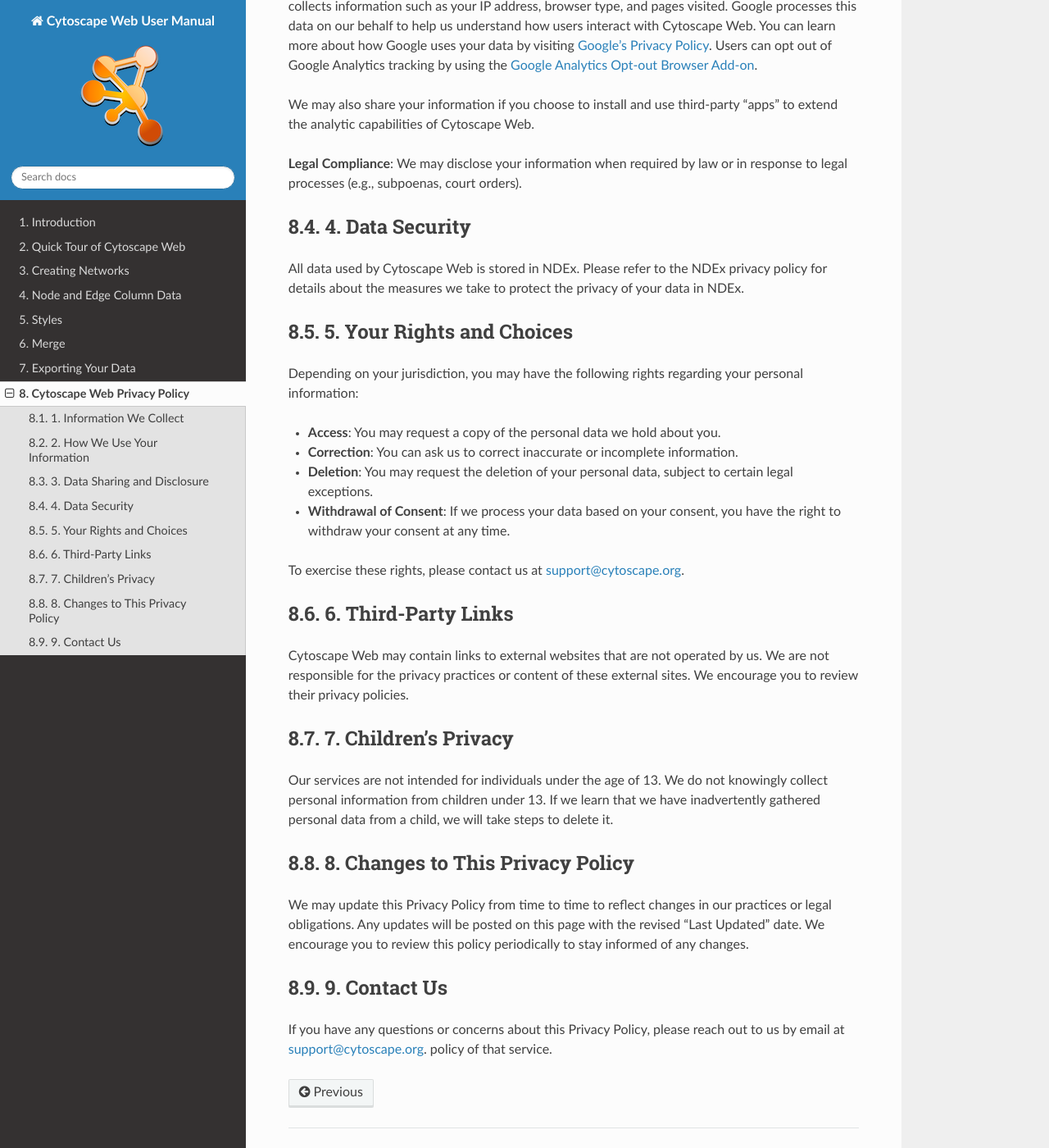
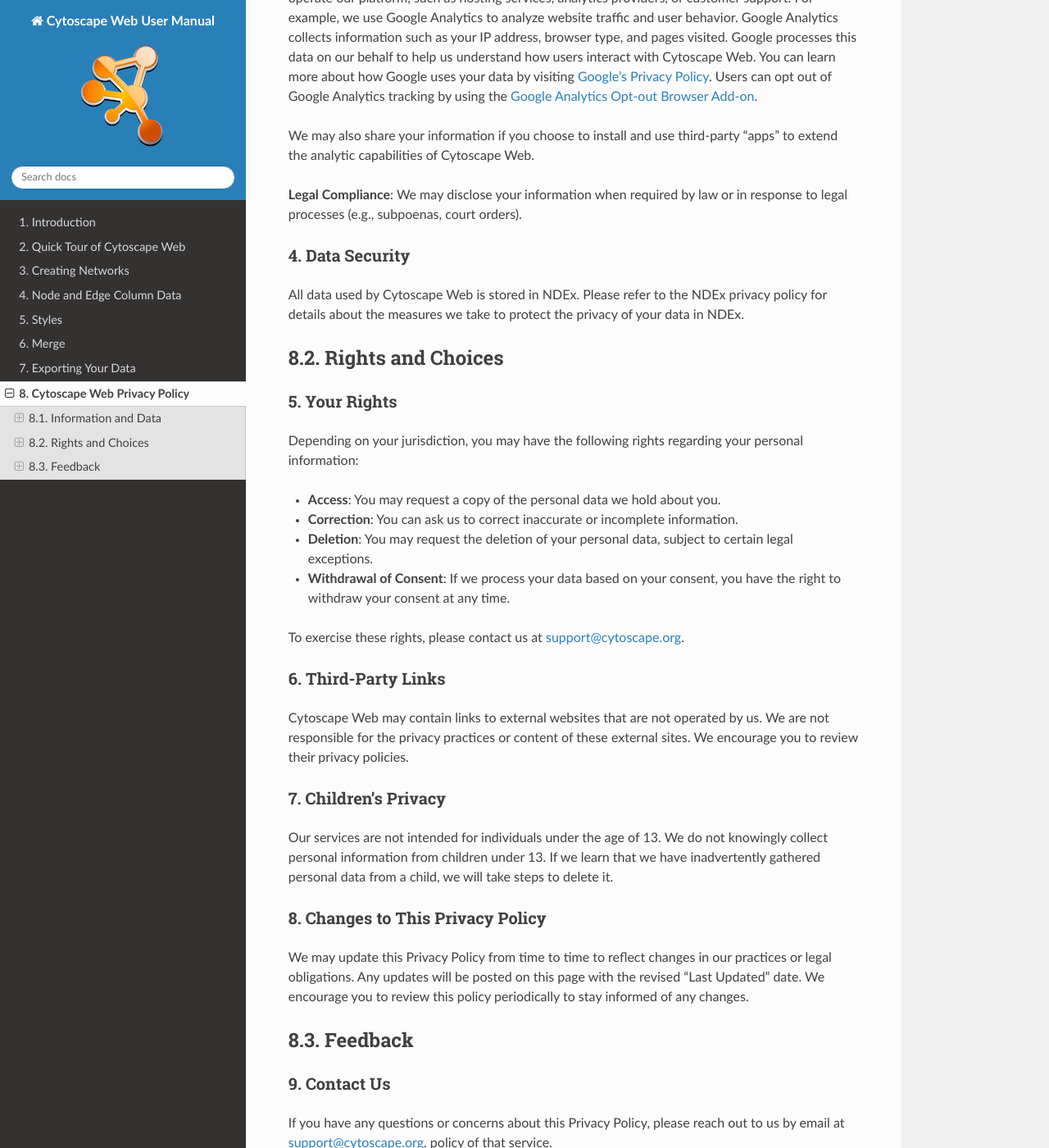
Before and after one commit to cytoscape/web-cytoscape-manual, a Sphinx documentation site: the page built from docs/Cytoscape_Privacy_Policy.md, in a window 1280 px wide and 1400 px high, scrolled down 908 px. Shown: the whole window at 82% size. Built offline with Sphinx 7.4.7 and the Read the Docs theme 3.1.0, drawn with Linux system fonts in a browser that asks for light colours; some of the changed text lies outside the part shown.

Commit message:
Update Cytoscape_Privacy_Policy.md

```diff
--- a/docs/Cytoscape_Privacy_Policy.md
+++ b/docs/Cytoscape_Privacy_Policy.md
@@ -20,7 +22,7 @@
 - To analyze how our website is used and to gather statistical data to enhance our platform.
 - To prevent fraudulent activities and ensure security.
 
-## 3. Data Sharing and Disclosure
+### 3. Data Sharing and Disclosure
 
 We do not sell, rent, or trade your personal information to third parties. However, we may share your data in the following circumstances:
 
@@ -30,11 +32,13 @@
 
 **Legal Compliance**: We may disclose your information when required by law or in response to legal processes (e.g., subpoenas, court orders).
 
-## 4. Data Security
+### 4. Data Security
 
 All data used by Cytoscape Web is stored in NDEx. Please refer to the NDEx privacy policy for details about the measures we take to protect the privacy of your data in NDEx.
 
-## 5. Your Rights and Choices
+## Rights and Choices
+
+### 5. Your Rights
 
 Depending on your jurisdiction, you may have the following rights regarding your personal information:
 
@@ -45,19 +49,21 @@
 
 To exercise these rights, please contact us at [support@cytoscape.org](mailto:support@cytoscape.org).
 
-## 6. Third-Party Links
+### 6. Third-Party Links
 
 Cytoscape Web may contain links to external websites that are not operated by us. We are not responsible for the privacy practices or content of these external sites. We encourage you to review their privacy policies.
 
-## 7. Children's Privacy
+### 7. Children's Privacy
 
 Our services are not intended for individuals under the age of 13. We do not knowingly collect personal information from children under 13. If we learn that we have inadvertently gathered personal data from a child, we will take steps to delete it.
 
-## 8. Changes to This Privacy Policy
+### 8. Changes to This Privacy Policy
 
 We may update this Privacy Policy from time to time to reflect changes in our practices or legal obligations. Any updates will be posted on this page with the revised "Last Updated" date. We encourage you to review this policy periodically to stay informed of any changes.
 
-## 9. Contact Us
+## Feedback
+
+### 9. Contact Us
 
 If you have any questions or concerns about this Privacy Policy, please reach out to us by email at [support@cytoscape.org](mailto:support@cytoscape.org).
 policy of that service.
```
Also changed, not shown: other parts of docs/Cytoscape_Privacy_Policy.md (+4 -2 lines).
